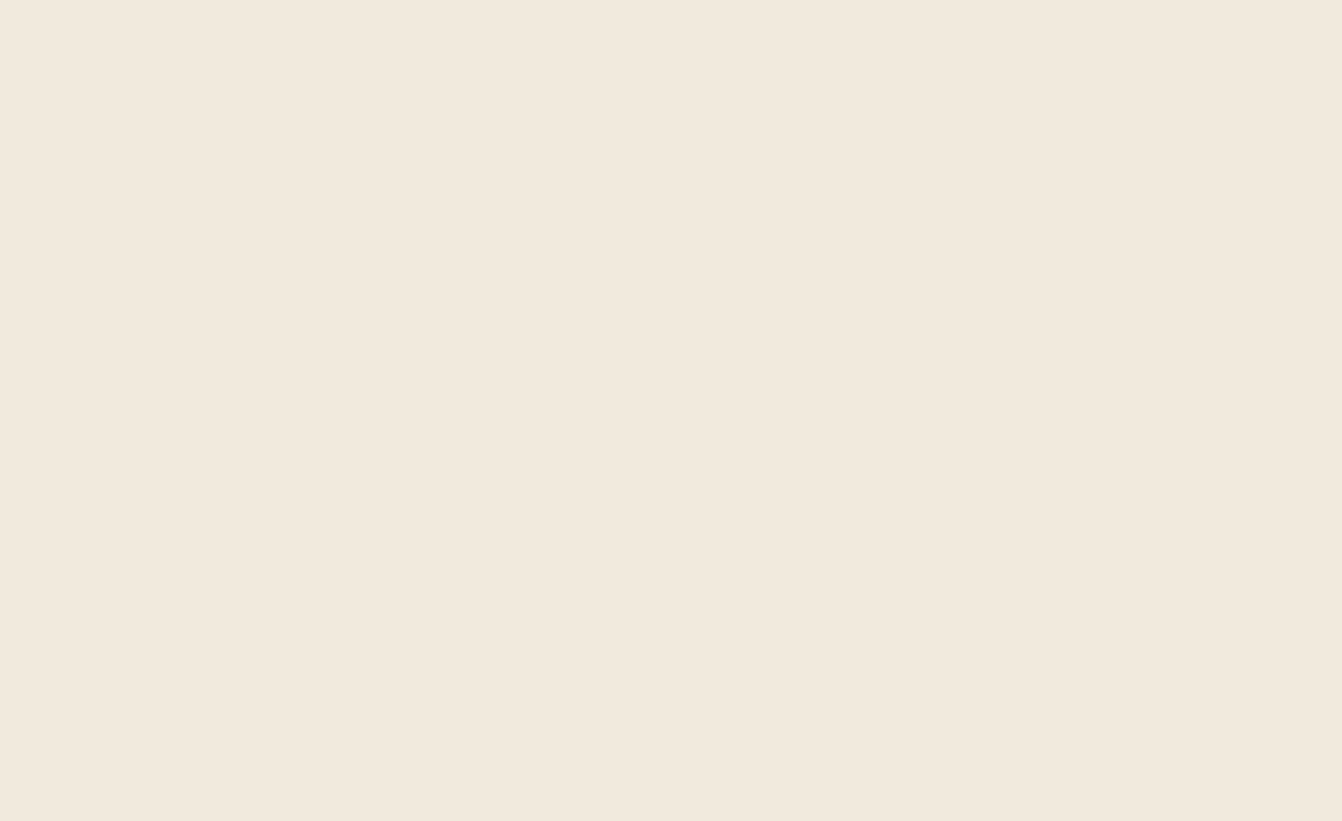
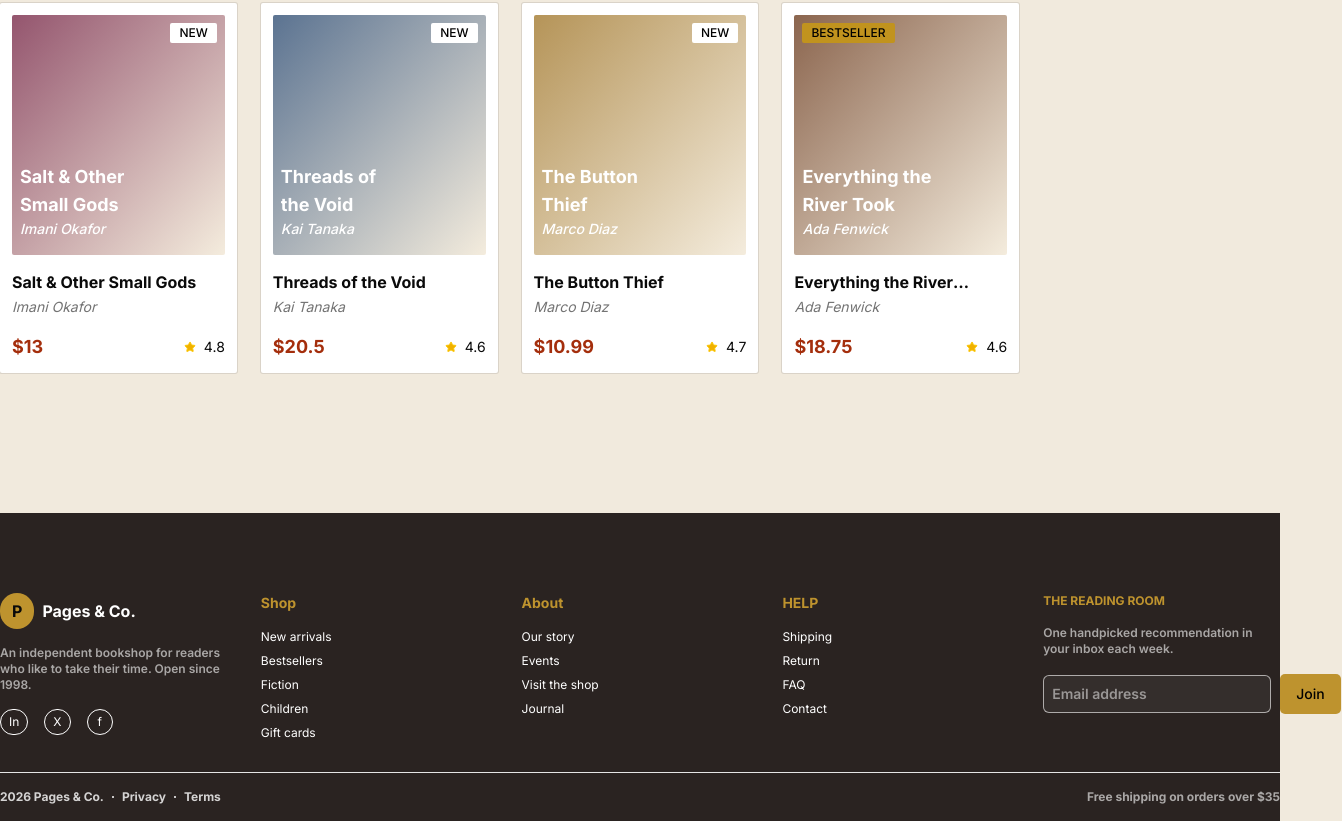
Before and after one commit to Trangsiban27/trangsiban_ezgames_frontendtest, a Next.js app: page / in a window 1280 px wide. Shown: the part 2117-2938 px from the top of the page, 1342 px wide, since content can reach past the window. Before the commit the page ends 2064 px from the top, so only its background shows below. Built offline with nearby package versions, Linux system fonts and the light colour scheme; a web font is replaced by a local one.

Commit message:
Feat: footer

```diff
--- a/app/(main)/layout.tsx
+++ b/app/(main)/layout.tsx
@@ -1,14 +1,17 @@
+import Footer from '@/components/footer/Footer'
 import Header from '@/components/header/Header'
 import React from 'react'
 
 const layout = ({ children }: { children: React.ReactNode }) => {
     return (
-        <div className='w-full bg-background'>
+        <div className='bg-background flex flex-col items-center justify-center'>
             <Header />
 
-            <main>
+            <main className='mb-10'>
                 {children}
             </main>
+
+            <Footer />
         </div>
     )
 }
--- a/app/(main)/page.tsx
+++ b/app/(main)/page.tsx
@@ -2,11 +2,12 @@ import BestSeller from '@/components/home/best-seller/BestSeller'
 import GenreList from '@/components/home/browse-by-genre/GenreList'
 import Carousel from '@/components/home/carousel/Carousel'
 import FeaturesThisMonth from '@/components/home/feature-this-month/FeaturesThisMonth'
+import NewArrivals from '@/components/home/new-arrivals/NewArrivals'
 import React from 'react'
 
 const page = () => {
     return (
-        <div className='my-25 w-full'>
+        <div className='my-25 w-7xl'>
             <Carousel />
 
             <section className='mt-20'>
@@ -20,6 +21,10 @@ const page = () => {
             <section className='mt-20'>
                 <BestSeller />
             </section>
+
+            <section className='mt-20'>
+                <NewArrivals />
+            </section>
         </div>
     )
 }
--- a/app/layout.tsx
+++ b/app/layout.tsx
@@ -27,7 +27,7 @@ export default function RootLayout({
       lang="en"
       className={`${fontSans.variable} ${fontHeading.variable} h-full antialiased`}
     >
-      <body className="min-h-full flex flex-col w-7xl mx-auto">{children}</body>
+      <body className="min-h-full flex flex-col">{children}</body>
     </html>
   );
 }
--- a/components/common/ProductCard.tsx
+++ b/components/common/ProductCard.tsx
@@ -21,7 +21,7 @@ const ProductCard = ({ data }: Props) => {
                 } as React.CSSProperties}
             >
                 <div
-                    className="relative bg-[linear-gradient(to_bottom_right,var(--from-color),var(--to-color))] rounded-xs z-20 h-60 p-2"
+                    className="relative bg-[linear-gradient(to_bottom_right,var(--from-color),var(--to-color))] rounded-xs h-60 p-2"
                 >
                     {data?.tag && <div className={`flex items-center  ${data?.tag === 'NEW' ? 'justify-end' : 'justify-start'}`}>
                         <Badge
--- /dev/null
+++ b/components/footer/Footer.tsx
@@ -0,0 +1,110 @@
+import React from 'react'
+import LinkList from './LinkList'
+import { Button } from '../ui/button'
+import Link from 'next/link'
+
+const SHOP = [
+    { lable: 'New arrivals', url: '' },
+    { lable: 'Bestsellers', url: '' },
+    { lable: 'Fiction', url: '' },
+    { lable: 'Children', url: '' },
+    { lable: 'Gift cards', url: '' },
+]
+
+const ABOUT = [
+    { lable: 'Our story', url: '' },
+    { lable: 'Events', url: '' },
+    { lable: 'Visit the shop', url: '' },
+    { lable: 'Journal', url: '' },
+]
+
+const HELP = [
+    { lable: 'Shipping', url: '' },
+    { lable: 'Return', url: '' },
+    { lable: 'FAQ', url: '' },
+    { lable: 'Contact', url: '' },
+]
+
+const Footer = () => {
+    return (
+        <footer
+            className='bg-[#2a2321] relative bottom-0 left-0 right-0 flex items-center justify-center w-full'
+        >
+            <div className='w-7xl py-20 grid grid-cols-5 gap-6'>
+                <div className='flex flex-col gap-4'>
+                    <div className='flex items-center gap-2'>
+                        <span className='bg-[#be932e] px-3 py-1.5 rounded-full font-bold'>P</span>
+                        <span className='font-bold text-white'>Pages & Co.</span>
+                    </div>
+
+                    <p className='text-white/60 text-xs font-semibold'>
+                        An independent bookshop for readers who like to take their time. Open since 1998.
+                    </p>
+
+                    <div className='flex items-center justify-start gap-4'>
+                        <span className='border border-white text-white rounded-full px-2 py-1 text-xs'>In</span>
+                        <span className='border border-white text-white rounded-full px-2 py-1 text-xs'>X</span>
+                        <span className='border border-white text-white rounded-full px-2.5 py-1 text-xs'>f</span>
+                    </div>
+                </div>
+
+                <LinkList
+                    title='Shop'
+                    list={SHOP}
+                />
+
+                <LinkList
+                    title='About'
+                    list={ABOUT}
+                />
+
+                <LinkList
+                    title='HELP'
+                    list={HELP}
+                />
+
+                <div className='flex flex-col gap-4'>
+                    <h4 className='text-xs text-[#be932e] font-bold uppercase'>The reading room</h4>
+
+                    <p className='text-white/60 text-xs font-semibold'>One handpicked recommendation in your inbox each week.</p>
+
+                    <div className='flex items-center gap-2'>
+                        <input
+                            type="email"
+                            placeholder='Email address'
+                            className='border border-white/60 text-white text-sm p-2 rounded-sm bg-white/5 font-semibold'
+                        />
+
+                        <Button
+                            className='rounded-sm bg-[#be932e] text-black p-4 py-5 cursor-pointer'
+                        >
+                            Join
+                        </Button>
+                    </div>
+                </div>
+            </div>
+
+            <div className='absolute bottom-0 left-0 right-0 border-t py-4 flex items-center justify-center'>
+                <div className='flex items-center justify-between w-7xl'>
+                    <div className='flex items-center gap-2'>
+                        <span className='text-white/80 font-bold text-xs'>2026 Pages & Co.</span>
+
+                        <span className='w-0.5 h-0.5 bg-white rounded-full'></span>
+
+                        <Link href={'/'} className='text-white/80 font-bold text-xs hover:underline cursor-pointer'>Privacy</Link>
+
+                        <span className='w-0.5 h-0.5 bg-white rounded-full'></span>
+
+                        <Link href={'/'} className='text-white/80 font-bold text-xs hover:underline cursor-pointer'>Terms</Link>
+                    </div>
+
+                    <span className='text-white/60 font-bold text-xs'>
+                        Free shipping on orders over $35
+                    </span>
+                </div>
+            </div>
+        </footer>
+    )
+}
+
+export default Footer
--- /dev/null
+++ b/components/footer/LinkList.tsx
@@ -0,0 +1,25 @@
+import Link from 'next/link'
+import React from 'react'
+
+interface Props {
+    title: string,
+    list: any
+}
+
+const LinkList = ({ title, list }: Props) => {
+    return (
+        <div className='flex flex-col'>
+            <h4 className='text-[#be932e] font-bold text-sm'>{title}</h4>
+
+            <div className='flex flex-col gap-2 mt-4'>
+                {list?.map((item: any, index: number) => (
+                    <Link key={index} href={item?.url} className='text-white text-xs hover:underline cursor-pointer'>
+                        {item.lable}
+                    </Link>
+                ))}
+            </div>
+        </div>
+    )
+}
+
+export default LinkList
--- a/components/header/Header.tsx
+++ b/components/header/Header.tsx
@@ -7,7 +7,7 @@ import { Button } from '../ui/button'
 
 const Header = () => {
     return (
-        <header className='fixed top-0 left-0 right-0 p-4 border-b flex items-center justify-center font-sans bg-background'>
+        <header className='fixed top-0 left-0 right-0 p-4 border-b flex items-center justify-center font-sans bg-background z-10'>
             <div className='w-7xl flex items-center justify-around'>
                 <div className='flex items-center justify-center gap-2'>
                     <Avatar>
--- /dev/null
+++ b/components/home/new-arrivals/NewArrivals.tsx
@@ -0,0 +1,25 @@
+import ListHeader from '@/components/common/ListHeader'
+import ProductCard from '@/components/common/ProductCard'
+import { NEW_ARRIVALS } from '@/constants'
+import React from 'react'
+
+const NewArrivals = () => {
+    return (
+        <section>
+            <ListHeader
+                subTitle='Hot off the press'
+                title='New arrivals'
+                hasViewAll={true}
+                viewAllUrl=''
+            />
+
+            <div className='grid grid-cols-5 gap-6 mt-6 '>
+                {NEW_ARRIVALS.map((item) => (
+                    <ProductCard key={item?.id} data={item} />
+                ))}
+            </div>
+        </section>
+    )
+}
+
+export default NewArrivals
```
